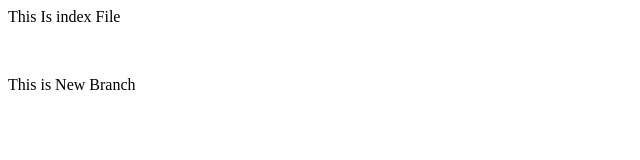
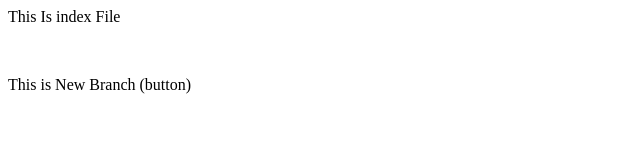
Before and after one commit to izuxhd/localrepo, a plain HTML site: page index.html in a window 1280 px wide. Shown: the full height of the page, 0-640 px from the left. Drawn offline with Linux system fonts and the light colour scheme.

Commit message:
index.html

```diff
--- a/index.html
+++ b/index.html
@@ -1,3 +1,3 @@
 </p>This  Is index File</p>
 </br>
-<p> This is  New Branch</p>
+<p> This is  New Branch (button)</p>
```
